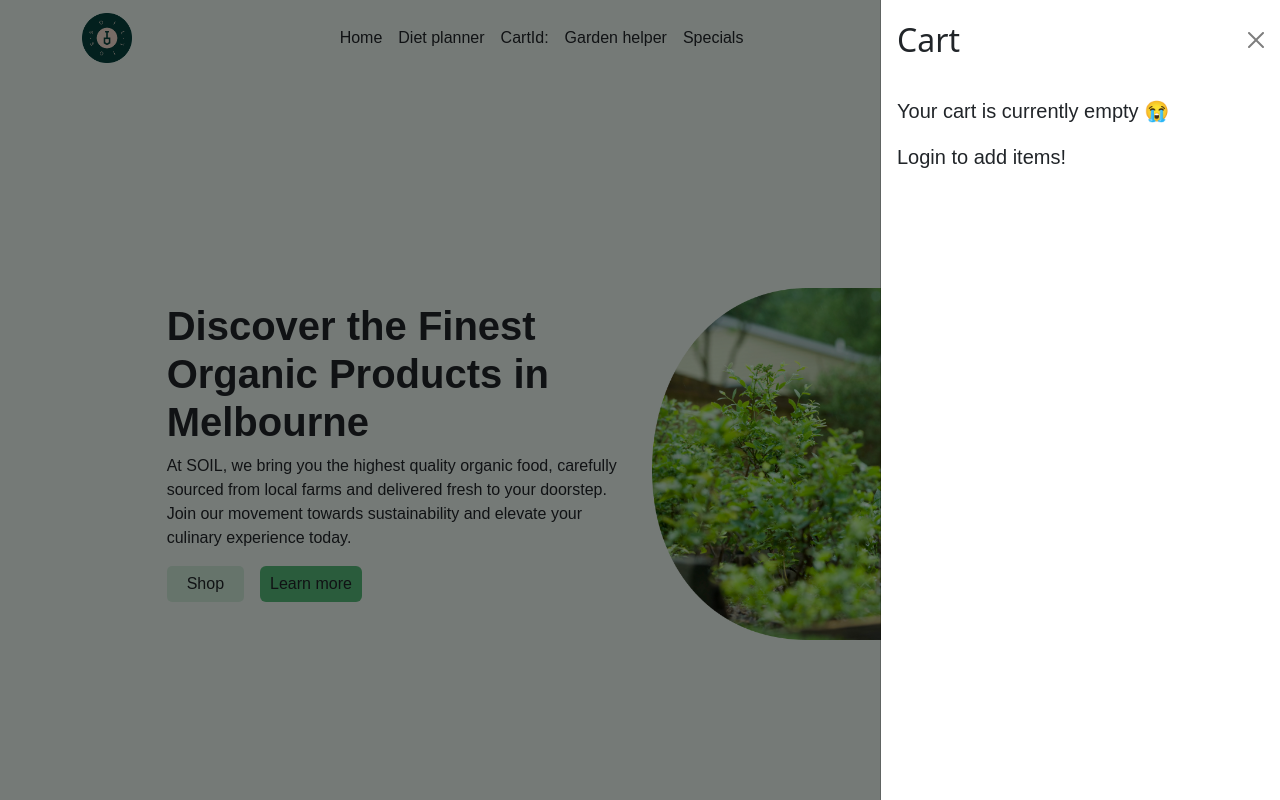
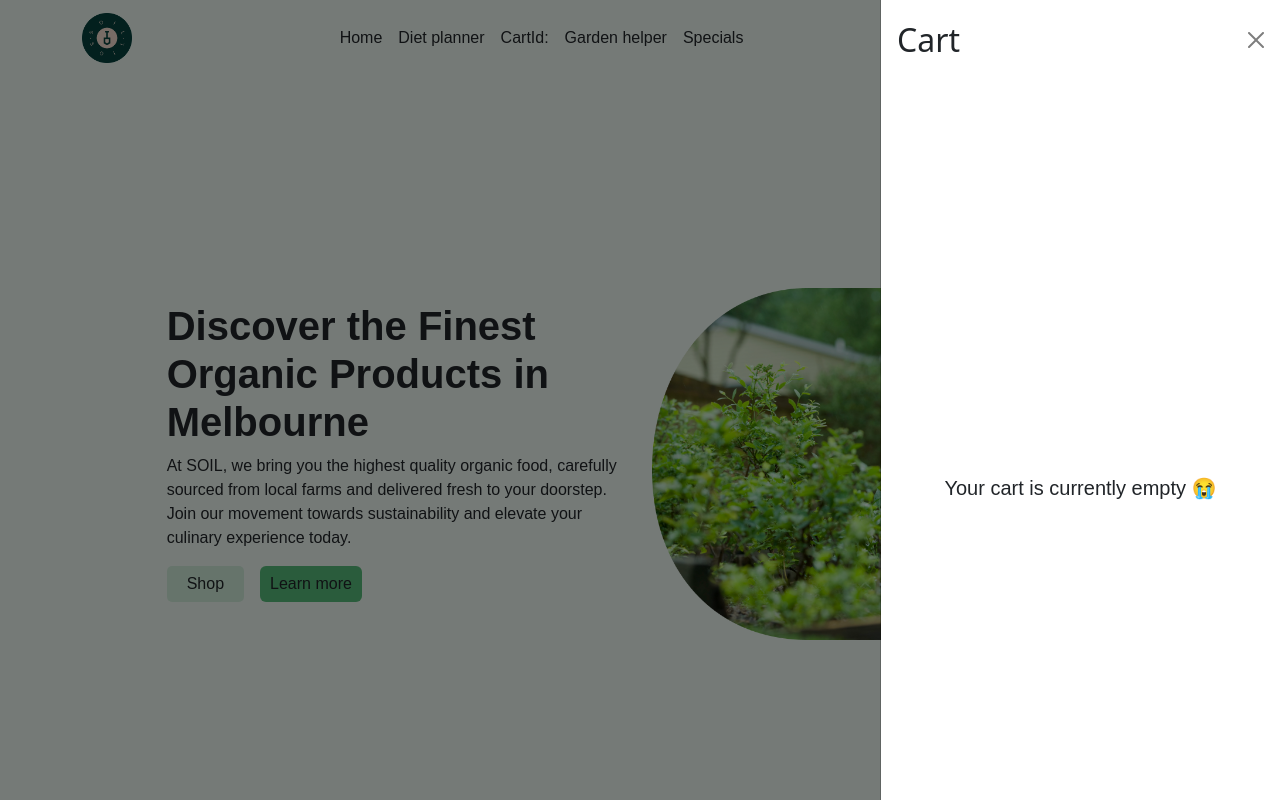
Before and after one commit to MortalFlame21/soilEcommerce, a React (Vite) app in the folder client/: page / in a window 1280 px wide. Both pictures are taken after a click on the button 1135 px from the left and 38 px from the top of the page. Shown: the top 800 px of the page. Built offline with nearby package versions, Linux system fonts and the light colour scheme; no server answers; a web font is replaced by a local one.

Commit message:
Remove unused code and update Cart component layout

```diff
--- a/client/src/components/Cart.tsx
+++ b/client/src/components/Cart.tsx
@@ -1,6 +1,4 @@
 import { Offcanvas } from "react-bootstrap";
-import { AuthConsumer } from "./AuthContext";
-
 import { Button } from "react-bootstrap";
 import { CartConsumer } from "./CartContext";
 import CartItems from "./CartItems";
@@ -9,7 +7,6 @@ import { getCartTotal } from "../service/cart";
 
 function Cart({ toggleShowCart }: { toggleShowCart: () => void }) {
   const nav = useNavigate();
-  const { user } = AuthConsumer();
   const { userCart, emptyUserCart } = CartConsumer();
 
   return (
@@ -20,8 +17,16 @@ function Cart({ toggleShowCart }: { toggleShowCart: () => void }) {
       <Offcanvas.Body>
         {userCart.length === 0 ? (
           <>
-            <p className="fs-5">Your cart is currently empty &#128557;</p>
-            {!user && <p className="fs-5">Login to add items!</p>}
+            <div
+              style={{
+                display: "flex",
+                justifyContent: "center",
+                alignItems: "center",
+                height: "100vh",
+              }}
+            >
+              <p className="fs-5">Your cart is currently empty &#128557;</p>
+            </div>
           </>
         ) : (
           <CartItems />
```
